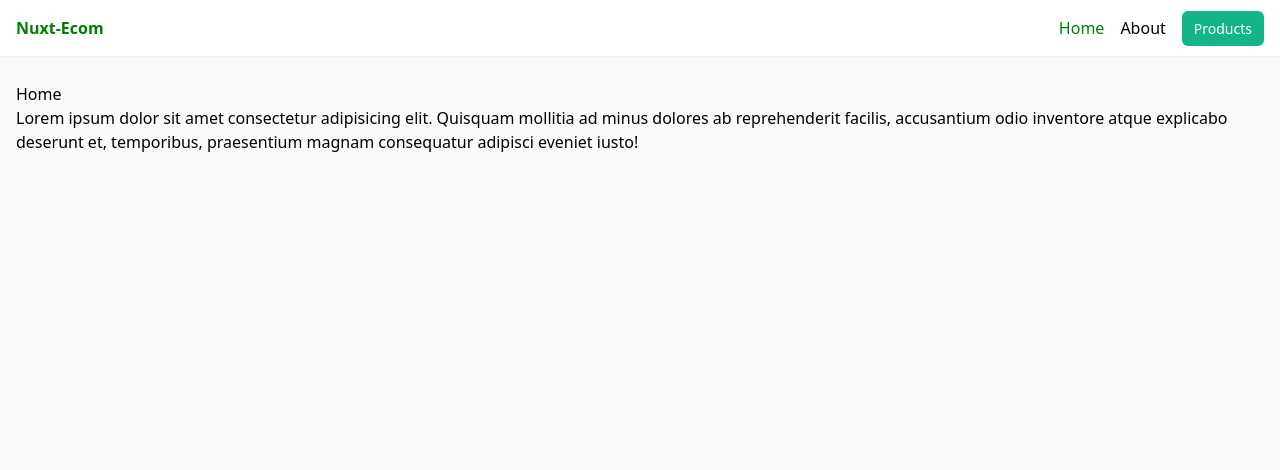
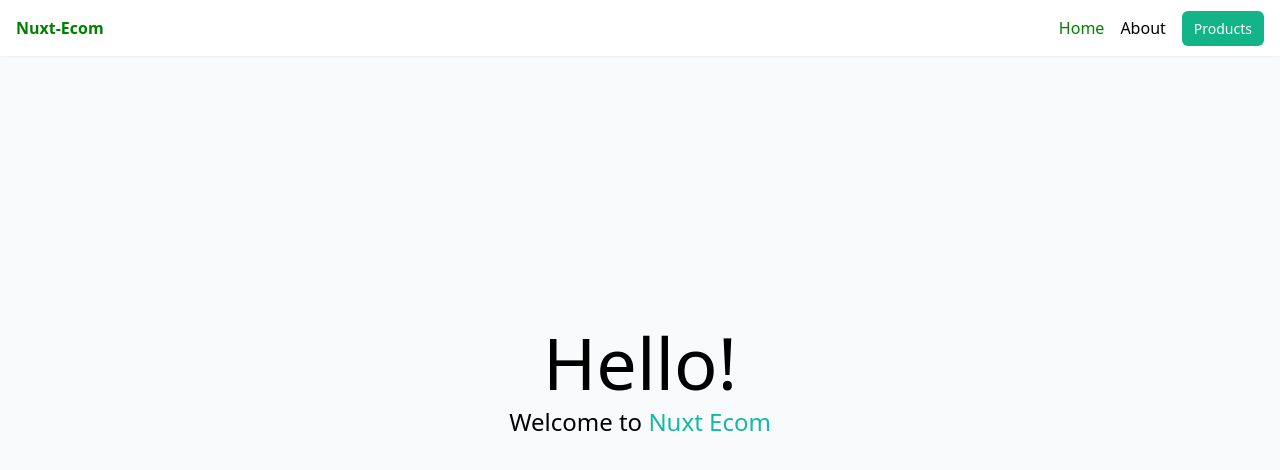
Before and after one commit to codeblack-19/nuxt-ecom, a Nuxt app: page / in a window 1280 px wide. Shown: the top 470 px of the page. Built offline with nearby package versions, Linux system fonts and the light colour scheme.

Commit message:
refactor home page layout

```diff
--- a/pages/index.vue
+++ b/pages/index.vue
@@ -1,7 +1,11 @@
 <template>
     <div>
-        <h2>Home</h2>
-        <p>Lorem ipsum dolor sit amet consectetur adipisicing elit. Quisquam mollitia ad minus dolores ab reprehenderit facilis, accusantium odio inventore atque explicabo deserunt et, temporibus, praesentium magnam consequatur adipisci eveniet iusto!</p>
+        <div class="h-[calc(100vh-56px)] w-full flex items-center justify-center">
+            <div class="mb-[10%] text-center">
+                <h2 class="text-7xl mb-2">Hello!</h2>
+                <p class="text-2xl">Welcome to <span class="text-teal-500">Nuxt Ecom</span></p>
+            </div>
+        </div>
     </div>
 </template>
 
@@ -10,7 +14,4 @@
 </script>
 
 <style scoped>
-h2{
-    margin-top: 10px;
-}
 </style>
```
